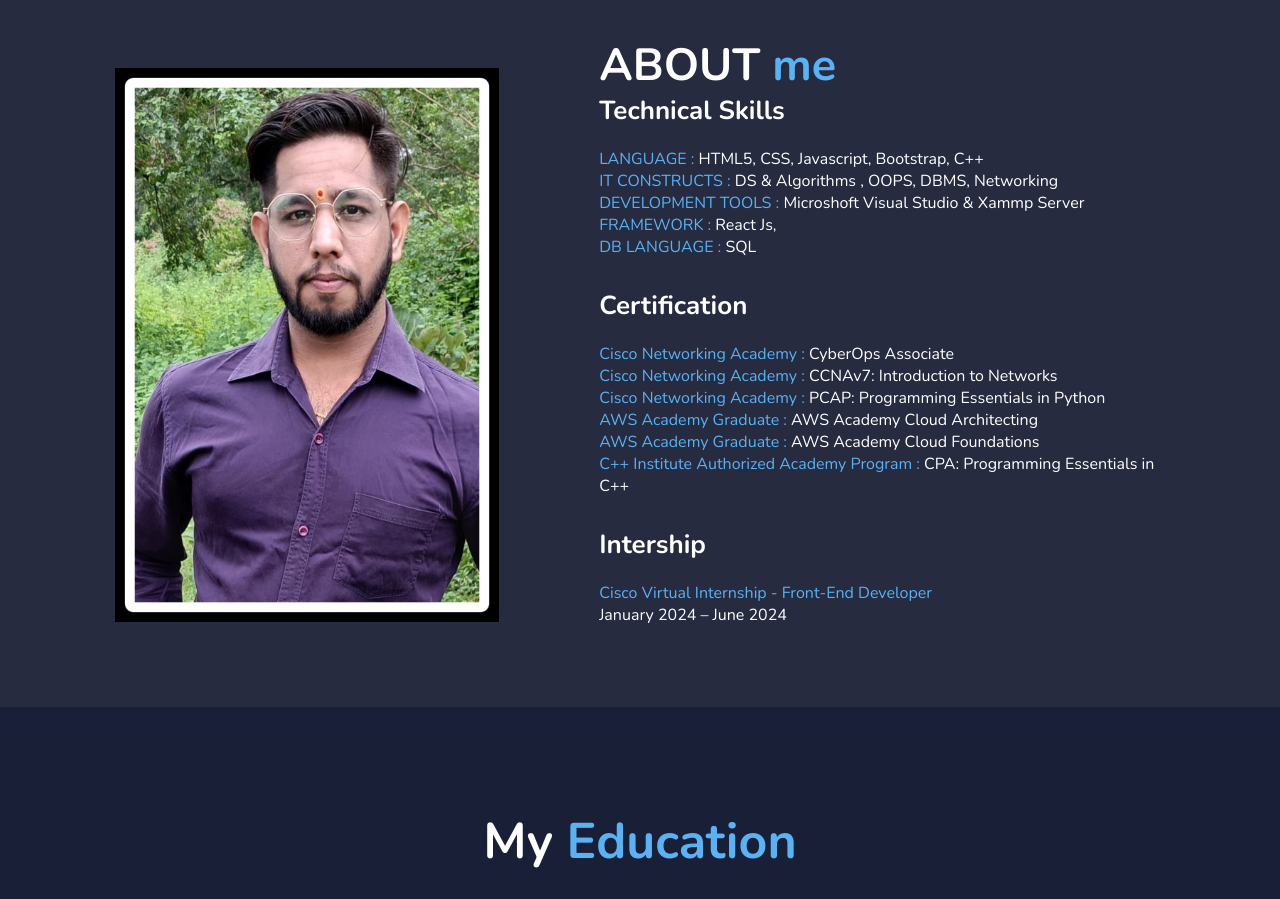
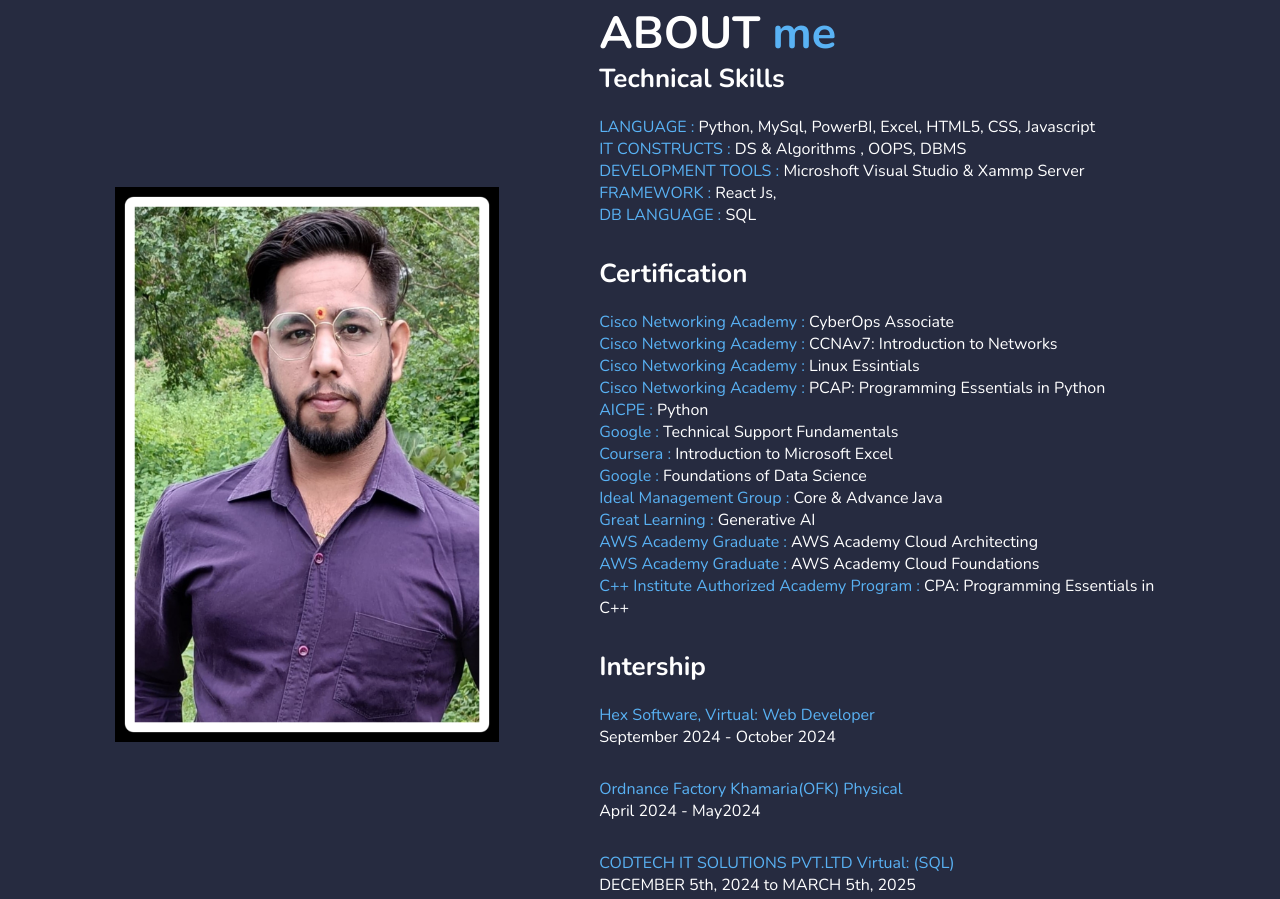
Before and after one commit to bhuvan1497/portfolio, a plain HTML site: page index.html in a window 1280 px wide. Shown: the part 893-1792 px from the top of the page. Drawn offline with nearby package versions, Linux system fonts and the light colour scheme.

Commit message:
Update index.html

```diff
--- a/index.html
+++ b/index.html
@@ -65,8 +65,8 @@
         <div class="about-content">
             <h2 class="heading">ABOUT <span>me</span></h2>
             <h3>Technical Skills</h3>
-            <p><span>LANGUAGE : </span> HTML5, CSS, Javascript, Bootstrap, C++ <br>
-                <span>IT CONSTRUCTS : </span> DS & Algorithms , OOPS, DBMS, Networking <br>
+            <p><span>LANGUAGE : </span> Python, MySql, PowerBI, Excel, HTML5, CSS, Javascript <br>
+                <span>IT CONSTRUCTS : </span> DS & Algorithms , OOPS, DBMS <br>
                 <span>DEVELOPMENT TOOLS : </span> Microshoft Visual Studio & Xammp Server <br>
                 <span>FRAMEWORK : </span> React Js,  <br>
                 <span>DB LANGUAGE : </span> SQL <br>
@@ -75,14 +75,23 @@
             <h3>Certification</h3>
             <p><span>Cisco Networking Academy : </span> CyberOps Associate <br>
                 <span>Cisco Networking Academy : </span> CCNAv7: Introduction to Networks <br>
+                <span>Cisco Networking Academy : </span> Linux Essintials <br>
                 <span>Cisco Networking Academy : </span> PCAP: Programming Essentials in Python  <br>
+                <span>AICPE : </span> Python <br>
+                <span>Google : </span> Technical Support Fundamentals <br>
+                <span>Coursera : </span> Introduction to Microsoft Excel <br>
+                <span>Google : </span>  Foundations of Data Science <br>
+                <span>Ideal Management Group : </span> Core & Advance Java <br>
+                 <span>Great Learning : </span> Generative AI  <br>
                 <span>AWS Academy Graduate : </span> AWS Academy Cloud Architecting  <br>
                 <span>AWS Academy Graduate : </span> AWS Academy Cloud Foundations <br>
                 <span>C++ Institute Authorized Academy Program : </span> CPA: Programming Essentials in C++  <br>
             </p>
 
             <h3>Intership</h3>
-            <p><span>Cisco Virtual Internship - Front-End Developer</span><br>January 2024 – June 2024 </p>
+            <p><span>Hex Software, Virtual: Web Developer</span><br>September 2024 - October 2024 </p>
+            <p><span>Ordnance Factory Khamaria(OFK) Physical</span><br>April 2024 - May2024 </p>
+            <p><span> CODTECH IT SOLUTIONS PVT.LTD Virtual: (SQL)</span><br>DECEMBER 5th, 2024 to MARCH 5th, 2025 </p>
 
 
 
```
